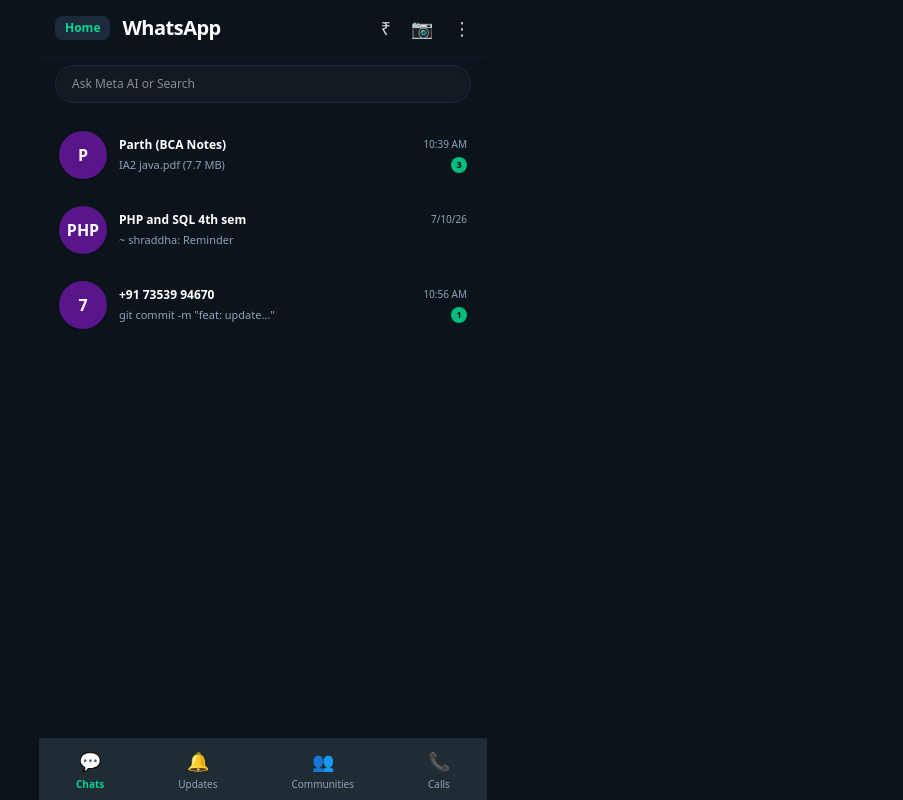
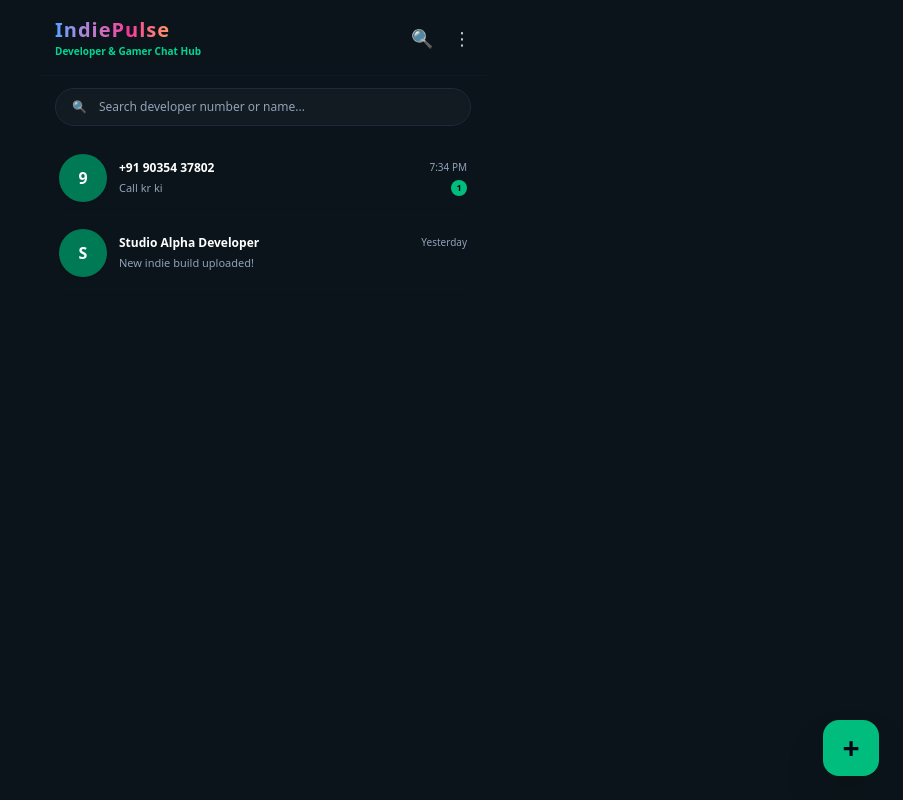
Before and after one commit to Patil-IndiePulse/IndiePulse, a Next.js app: page /chat in a window 1280 px wide. Shown: the whole page, without its empty margins (377-1280 px from the left). Built offline with nearby package versions, Linux system fonts and the light colour scheme.

Commit message:
feat: simplify chat app with indiepulse branding, plus button, number search and file attachment support

```diff
--- a/app/chat/page.tsx
+++ b/app/chat/page.tsx
@@ -3,149 +3,250 @@
 import { useState } from 'react';
 import { useRouter } from 'next/navigation';
 
-export default function WhatsAppUnifiedSystem() {
+export default function IndiePulseChatSystem() {
   const router = useRouter();
 
-  // 1. Central State for Managing Entire App Navigation
-  const [currentTab, setCurrentTab] = useState<'chats' | 'updates' | 'communities' | 'calls'>('chats');
+  // App navigation state: 'list' | 'search' | 'conversation'
+  const [currentView, setCurrentView] = useState<'list' | 'search' | 'conversation'>('list');
+
+  // Search query for mobile number or developer name
+  const [searchQuery, setSearchQuery] = useState('');
+
+  // Active selected chat
   const [activeChat, setActiveChat] = useState<any>(null);
-  const [searchQuery, setSearchQuery] = useState('');
-  const [messageInput, setMessageInput] = useState('');
 
-  // 2. Centralized Database State (Mock Data for dynamic handling)
-  const [conversations, setConversations] = useState([
-    { id: '1', name: 'Parth (BCA Notes)', lastMsg: 'IA2 java.pdf (7.7 MB)', time: '10:39 AM', unread: 3, avatar: 'P', online: true },
-    { id: '2', name: 'PHP and SQL 4th sem', lastMsg: '~ shraddha: Reminder', time: '7/10/26', unread: 0, avatar: 'PHP', online: false },
-    { id: '3', name: '+91 73539 94670', lastMsg: 'git commit -m "feat: update..."', time: '10:56 AM', unread: 1, avatar: '7', online: true }
+  // Message input and file attachment state
+  const [messageText, setMessageText] = useState('');
+  const [attachedFile, setAttachedFile] = useState<string | null>(null);
+
+  // Initial chat list (Developers & Gamers)
+  const [chats, setChats] = useState([
+    { id: '1', name: '+91 90354 37802', lastMsg: 'Call kr ki', time: '7:34 PM', unread: 1, avatar: '9' },
+    { id: '2', name: 'Studio Alpha Developer', lastMsg: 'New indie build uploaded!', time: 'Yesterday', unread: 0, avatar: 'S' }
   ]);
 
-  const [chatMessages, setChatMessages] = useState<Record<string, { sender: string; text: string; time: string; isMe: boolean }[]>>({
+  // Messages database for each chat
+  const [messages, setMessages] = useState<Record<string, { sender: string; text: string; file?: string; time: string; isMe: boolean }[]>>({
     '1': [
-      { sender: 'Parth', text: 'Here are the Java inheritance notes and PDF files.', time: '10:39 AM', isMe: false }
+      { sender: '+91 90354 37802', text: 'Hi', time: '7:33 PM', isMe: false },
+      { sender: 'You', text: 'Hello 👋', time: '7:33 PM', isMe: true },
+      { sender: '+91 90354 37802', text: 'Call kr ki', time: '7:34 PM', isMe: false }
+    ],
+    '2': [
+      { sender: 'Studio Alpha Developer', text: 'Check out the new game engine alpha release.', time: 'Yesterday', isMe: false }
     ]
   });
 
-  // 3. Dynamic Message Sender Handler (Handles all chat operations in one function)
+  // Handle starting a chat via number search
+  const handleStartChat = (e: React.FormEvent) => {
+    e.preventDefault();
+    if (!searchQuery.trim()) return;
+
+    const query = searchQuery.trim();
+    let existing = chats.find(c => c.name.toLowerCase().includes(query.toLowerCase()));
+
+    if (!existing) {
+      const newChatObj = { id: Date.now().toString(), name: query, lastMsg: 'Direct chat started', time: 'Just now', unread: 0, avatar: query.charAt(0) };
+      setChats([newChatObj, ...chats]);
+      setActiveChat(newChatObj);
+    } else {
+      setActiveChat(existing);
+    }
+    setCurrentView('conversation');
+    setSearchQuery('');
+  };
+
+  // Handle sending text or files
   const handleSendMessage = (e: React.FormEvent) => {
     e.preventDefault();
-    if (!messageInput.trim() || !activeChat) return;
+    if ((!messageText.trim() && !attachedFile) || !activeChat) return;
 
     const newMsg = {
       sender: 'You',
-      text: messageInput,
+      text: messageText,
+      file: attachedFile || undefined,
       time: new Date().toLocaleTimeString([], { hour: '2-digit', minute: '2-digit' }),
       isMe: true
     };
 
-    setChatMessages(prev => ({
+    setMessages(prev => ({
       ...prev,
       [activeChat.id]: [...(prev[activeChat.id] || []), newMsg]
     }));
-    setMessageInput('');
+    setMessageText('');
+    setAttachedFile(null);
+  };
+
+  // Handle file attachment simulation
+  const handleFileUpload = (e: React.ChangeEvent<HTMLInputElement>) => {
+    if (e.target.files && e.target.files[0]) {
+      setAttachedFile(e.target.files[0].name);
+    }
   };
 
   return (
-    <main className="min-h-screen bg-[#0b141a] text-white flex flex-col font-sans select-none pb-16">
+    <main className="min-h-screen bg-[#0b141a] text-white flex flex-col font-sans select-none relative overflow-hidden">
 
-      {/* 4. CONDITIONAL VIEW CONTROLLER (Handles Chat Screen vs Home Screen dynamically) */}
-      {activeChat ? (
+      {/* VIEW 1: CONVERSATION SCREEN (WhatsApp Style Chat Room) */}
+      {currentView === 'conversation' && activeChat ? (
+        <div className="flex-1 flex flex-col h-screen bg-[#0b141a]">
 
-        /* --- ACTIVE CHAT ROOM VIEW --- */
-        <div className="flex-1 flex flex-col h-screen bg-[#0b141a]">
-          <div className="bg-[#1f2c34] px-4 py-3 flex items-center justify-between border-b border-slate-800 shadow">
+          {/* Top Header */}
+          <div className="bg-[#1f2c34] px-4 py-3 flex items-center justify-between border-b border-slate-800 shadow-md">
             <div className="flex items-center gap-3">
-              <button onClick={() => setActiveChat(null)} className="text-emerald-400 font-bold text-sm cursor-pointer">◀</button>
-              <div className="w-9 h-9 rounded-full bg-emerald-700 flex items-center justify-center font-bold text-sm text-white shadow">
+              <button
+                onClick={() => setCurrentView('list')}
+                className="text-emerald-400 font-bold text-sm cursor-pointer"
+              >
+                ◀
+              </button>
+              <div className="w-10 h-10 rounded-full bg-emerald-700 flex items-center justify-center font-bold text-sm text-white shadow">
                 {activeChat.avatar}
               </div>
               <div>
-                <h2 className="text-xs font-bold text-white tracking-wide truncate max-w-[180px]">{activeChat.name}</h2>
-                <span className="text-[9px] text-emerald-400">{activeChat.online ? 'online' : 'offline'}</span>
+                <h2 className="text-xs font-bold text-white tracking-wide truncate max-w-[160px]">{activeChat.name}</h2>
+                <span className="text-[9px] text-emerald-400 font-medium">online</span>
               </div>
             </div>
             <div className="flex items-center gap-4 text-slate-300 text-sm">
-              <span>📹</span>
-              <span>📞</span>
-              <span>⋮</span>
+              <span className="cursor-pointer">📹</span>
+              <span className="cursor-pointer">📞</span>
+              <span className="cursor-pointer">⋮</span>
             </div>
           </div>
 
+          {/* Messages Container */}
           <div className="flex-1 p-4 overflow-y-auto space-y-3 flex flex-col bg-[#0b141a]">
             <div className="text-center my-2">
               <span className="px-3 py-1 rounded-lg bg-[#182229] text-[10px] text-slate-400 shadow">
-                🔒 Messages and calls are end-to-end encrypted.
+                🔒 Messages are end-to-end encrypted for developers & gamers.
               </span>
             </div>
-            {(chatMessages[activeChat.id] || []).map((msg, idx) => (
-              <div key={idx} className={`flex flex-col max-w-[80%] ${msg.isMe ? 'ml-auto items-end' : 'mr-auto items-start'}`}>
+
+            {(messages[activeChat.id] || []).map((msg, idx) => (
+              <div key={idx} className={`flex flex-col max-w-[85%] ${msg.isMe ? 'ml-auto items-end' : 'mr-auto items-start'}`}>
                 <div className={`p-3 rounded-2xl text-xs shadow-md ${msg.isMe ? 'bg-[#005c4b] text-white rounded-tr-none' : 'bg-[#202c33] text-slate-100 rounded-tl-none'}`}>
-                  <p className="leading-relaxed">{msg.text}</p>
+                  {msg.file && (
+                    <div className="mb-2 p-2 bg-black/30 rounded-lg flex items-center gap-2 border border-white/10 text-[11px] text-emerald-300">
+                      <span>📄 {msg.file}</span>
+                    </div>
+                  )}
+                  {msg.text && <p className="leading-relaxed">{msg.text}</p>}
                   <span className="block text-[8px] text-slate-400 text-right mt-1">{msg.time}</span>
                 </div>
               </div>
             ))}
           </div>
 
+          {/* Attached File Preview Bar */}
+          {attachedFile && (
+            <div className="bg-[#1f2c34] px-4 py-2 border-t border-slate-800 flex items-center justify-between text-xs text-emerald-400">
+              <span>Attached: {attachedFile}</span>
+              <button onClick={() => setAttachedFile(null)} className="text-red-400 font-bold">✕ Remove</button>
+            </div>
+          )}
+
+          {/* Bottom Input & File Upload Bar */}
           <form onSubmit={handleSendMessage} className="bg-[#1f2c34] p-3 flex items-center gap-2 border-t border-slate-800">
+
+            {/* Attachment Button */}
+            <label className="text-slate-300 hover:text-white cursor-pointer p-2 text-base">
+              📎
+              <input type="file" onChange={handleFileUpload} className="hidden" />
+            </label>
+
+            {/* Message Input */}
             <input
               type="text"
               placeholder="Message"
-              value={messageInput}
-              onChange={(e) => setMessageInput(e.target.value)}
+              value={messageText}
+              onChange={(e) => setMessageText(e.target.value)}
               className="flex-1 py-2.5 px-4 rounded-full bg-[#2a3942] text-white text-xs focus:outline-none placeholder-slate-400 shadow-inner"
             />
-            <button type="submit" className="w-10 h-10 rounded-full bg-emerald-600 hover:bg-emerald-500 text-white flex items-center justify-center text-sm shadow-lg cursor-pointer shrink-0">
-              ➤
+
+            {/* Send or Mic Button */}
+            <button
+              type="submit"
+              className="w-10 h-10 rounded-full bg-emerald-600 hover:bg-emerald-500 text-white flex items-center justify-center text-sm shadow-lg cursor-pointer shrink-0 transition-all"
+            >
+              {messageText.trim() || attachedFile ? '➤' : '🎤'}
+            </button>
+          </form>
+
+        </div>
+      ) : currentView === 'search' ? (
+
+        /* VIEW 2: SEARCH NUMBER OR DEVELOPER PAGE */
+        <div className="flex-1 flex flex-col w-full max-w-md mx-auto p-4">
+          <div className="flex items-center gap-3 mb-6">
+            <button onClick={() => setCurrentView('list')} className="text-emerald-400 font-bold text-sm cursor-pointer">◀ Back</button>
+            <h1 className="text-base font-bold text-white">Search Developer / Gamer</h1>
+          </div>
+
+          <form onSubmit={handleStartChat} className="space-y-4">
+            <div className="relative">
+              <span className="absolute inset-y-0 left-0 flex items-center pl-4 text-slate-400">🔍</span>
+              <input
+                type="text"
+                placeholder="Enter mobile number or name..."
+                value={searchQuery}
+                onChange={(e) => setSearchQuery(e.target.value)}
+                autoFocus
+                className="w-full py-3.5 pl-11 pr-4 bg-[#111b21] text-white text-xs rounded-xl border border-slate-700 focus:outline-none focus:border-emerald-500 shadow-inner"
+              />
+            </div>
+            <button
+              type="submit"
+              className="w-full py-3 bg-emerald-600 hover:bg-emerald-500 text-white rounded-xl text-xs font-bold shadow-lg cursor-pointer transition-all"
+            >
+              Start Direct Chat ⚡
             </button>
           </form>
         </div>
 
       ) : (
 
-        /* --- MAIN DASHBOARD VIEW (Tabs Controller) --- */
+        /* VIEW 3: MAIN CHAT LIST SCREEN (IndiePulse Branding + Plus Button) */
         <div className="flex-1 flex flex-col w-full max-w-md mx-auto">
 
-          {/* Top Universal Header */}
-          <div className="px-4 py-3.5 flex items-center justify-between bg-[#0b141a] border-b border-slate-900">
-            <div className="flex items-center gap-3">
-              <button onClick={() => router.push('/')} className="text-emerald-400 font-bold text-xs bg-slate-800 px-2.5 py-1 rounded-lg cursor-pointer">Home</button>
-              <h1 className="text-xl font-bold text-white tracking-tight">WhatsApp</h1>
+          {/* Top Header with IndiePulse Logo */}
+          <div className="px-4 py-4 flex items-center justify-between bg-[#0b141a] border-b border-slate-900">
+            <div className="flex flex-col">
+              <div className="text-xl font-black tracking-wider bg-gradient-to-r from-blue-400 via-pink-500 to-yellow-400 bg-clip-text text-transparent">
+                IndiePulse
               </div>
+              <span className="text-[10px] text-emerald-400 font-bold">Developer & Gamer Chat Hub</span>
+            </div>
+
             <div className="flex items-center gap-5 text-slate-300 text-lg">
-              <span>₹</span>
-              <span>📷</span>
-              <span className="cursor-pointer" onClick={() => {
-                const phone = prompt("Enter mobile number or name for direct chat:");
-                if (phone) {
-                  const newObj = { id: Date.now().toString(), name: phone, lastMsg: 'Direct chat started', time: 'Just now', unread: 0, avatar: phone.charAt(0), online: true };
-                  setConversations([newObj, ...conversations]);
-                  setActiveChat(newObj);
-                }
-              }}>⋮</span>
+              <span className="cursor-pointer" onClick={() => setCurrentView('search')}>🔍</span>
+              <span className="cursor-pointer" onClick={() => setCurrentView('search')}>⋮</span>
             </div>
           </div>
 
-          {/* TAB 1: CHATS VIEW */}
-          {currentTab === 'chats' && (
-            <div className="flex-1 flex flex-col">
-              <div className="px-4 my-2">
-                <input
-                  type="text"
-                  placeholder="Ask Meta AI or Search"
-                  value={searchQuery}
-                  onChange={(e) => setSearchQuery(e.target.value)}
-                  className="w-full py-2.5 pl-4 pr-4 bg-[#111b21] text-white text-xs rounded-full border border-slate-800 focus:outline-none focus:border-emerald-500 shadow-inner"
-                />
+          {/* Search Bar / Meta AI trigger */}
+          <div className="px-4 my-3">
+            <div
+              onClick={() => setCurrentView('search')}
+              className="w-full py-2.5 px-4 bg-[#111b21] text-slate-400 text-xs rounded-full border border-slate-800 flex items-center gap-3 cursor-pointer shadow-inner"
+            >
+              <span>🔍</span>
+              <span>Search developer number or name...</span>
+            </div>
           </div>
 
-              <div className="flex-1 space-y-0.5 overflow-y-auto px-2 mt-2">
-                {conversations.filter(c => c.name.toLowerCase().includes(searchQuery.toLowerCase())).map((chat) => (
+          {/* Active Chats List */}
+          <div className="flex-1 space-y-0.5 overflow-y-auto px-2 mt-1">
+            {chats.map((chat) => (
               <div
                 key={chat.id}
-                    onClick={() => setActiveChat(chat)}
+                onClick={() => {
+                  setActiveChat(chat);
+                  setCurrentView('conversation');
+                }}
                 className="flex items-center gap-3 p-3 rounded-2xl hover:bg-[#202c33] cursor-pointer transition-all border-b border-slate-900/50"
               >
-                    <div className="w-12 h-12 rounded-full bg-purple-900 flex items-center justify-center font-bold text-base text-white shrink-0 shadow">
+                <div className="w-12 h-12 rounded-full bg-emerald-700 flex items-center justify-center font-bold text-base text-white shrink-0 shadow">
                   {chat.avatar}
                 </div>
                 <div className="flex-1 min-w-0">
@@ -165,50 +266,15 @@ export default function WhatsAppUnifiedSystem() {
               </div>
             ))}
           </div>
-            </div>
-          )}
 
-          {/* TAB 2: UPDATES VIEW */}
-          {currentTab === 'updates' && (
-            <div className="flex-1 p-4 space-y-4">
-              <h2 className="text-base font-bold">Status & Stories</h2>
-              <div className="p-3 bg-[#111b21] rounded-xl text-xs text-slate-300">No recent updates available.</div>
-            </div>
-          )}
-
-          {/* TAB 3: COMMUNITIES VIEW */}
-          {currentTab === 'communities' && (
-            <div className="flex-1 p-4 space-y-4">
-              <h2 className="text-base font-bold">Communities Hub</h2>
-              <div className="p-3 bg-[#111b21] rounded-xl text-xs text-slate-300">All community groups are synced.</div>
-            </div>
-          )}
-
-          {/* TAB 4: CALLS VIEW */}
-          {currentTab === 'calls' && (
-            <div className="flex-1 p-4 space-y-4">
-              <h2 className="text-base font-bold">Recent Voice & Video Calls</h2>
-              <div className="p-3 bg-[#111b21] rounded-xl text-xs text-slate-300">No missed calls.</div>
-            </div>
-          )}
-
-          {/* UNIVERSAL BOTTOM NAVIGATION BAR (Handles tab switching instantly) */}
-          <div className="fixed bottom-0 left-0 right-0 max-w-md mx-auto bg-[#1f2c34] border-t border-slate-800 flex justify-around items-center py-2 z-50 shadow-2xl">
-            <button onClick={() => setCurrentTab('chats')} className={`flex flex-col items-center cursor-pointer ${currentTab === 'chats' ? 'text-emerald-400 font-bold' : 'text-slate-400'}`}>
-              <span className="text-lg">💬</span>
-              <span className="text-[10px] mt-0.5">Chats</span>
-            </button>
-            <button onClick={() => setCurrentTab('updates')} className={`flex flex-col items-center cursor-pointer ${currentTab === 'updates' ? 'text-emerald-400 font-bold' : 'text-slate-400'}`}>
-              <span className="text-lg">🔔</span>
-              <span className="text-[10px] mt-0.5">Updates</span>
-            </button>
-            <button onClick={() => setCurrentTab('communities')} className={`flex flex-col items-center cursor-pointer ${currentTab === 'communities' ? 'text-emerald-400 font-bold' : 'text-slate-400'}`}>
-              <span className="text-lg">👥</span>
-              <span className="text-[10px] mt-0.5">Communities</span>
-            </button>
-            <button onClick={() => setCurrentTab('calls')} className={`flex flex-col items-center cursor-pointer ${currentTab === 'calls' ? 'text-emerald-400 font-bold' : 'text-slate-400'}`}>
-              <span className="text-lg">📞</span>
-              <span className="text-[10px] mt-0.5">Calls</span>
+          {/* WhatsApp Style Floating Plus (+) Button at Bottom Right */}
+          <div className="absolute bottom-6 right-6 z-40">
+            <button
+              onClick={() => setCurrentView('search')}
+              className="w-14 h-14 rounded-2xl bg-emerald-500 hover:bg-emerald-400 text-slate-950 flex items-center justify-center text-3xl font-black shadow-2xl transition-transform hover:scale-105 active:scale-95 cursor-pointer"
+              aria-label="New Chat"
+            >
+              +
             </button>
           </div>
 
```
Lines whose indentation alone changed are shown as unchanged.
